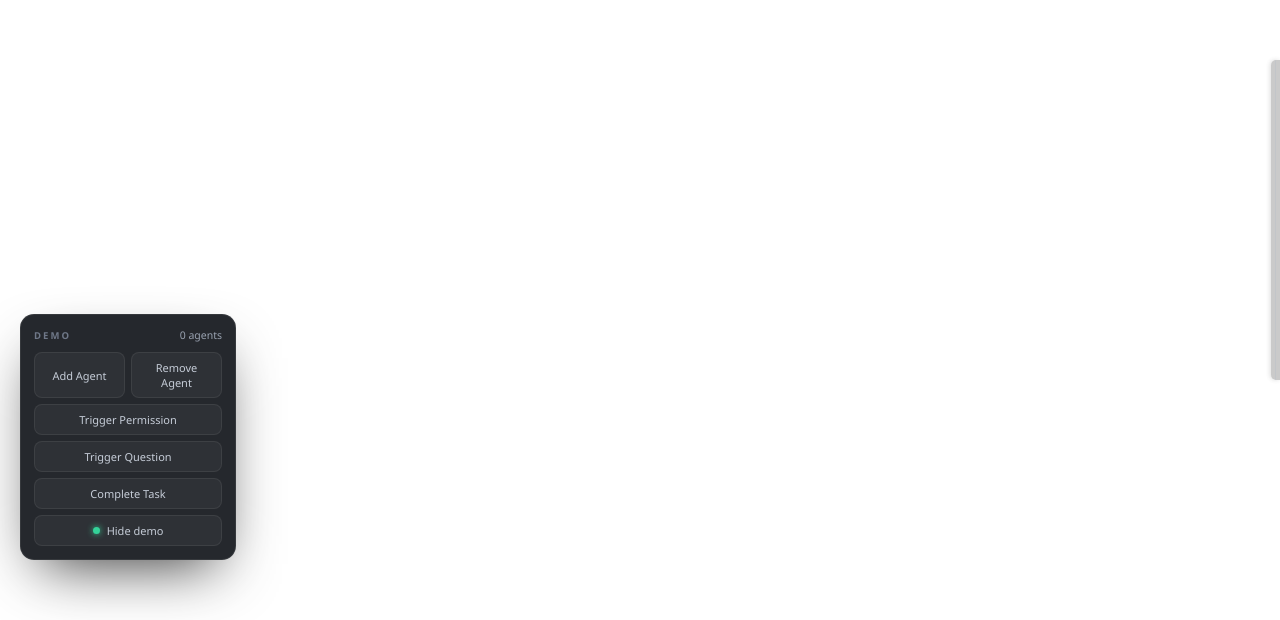
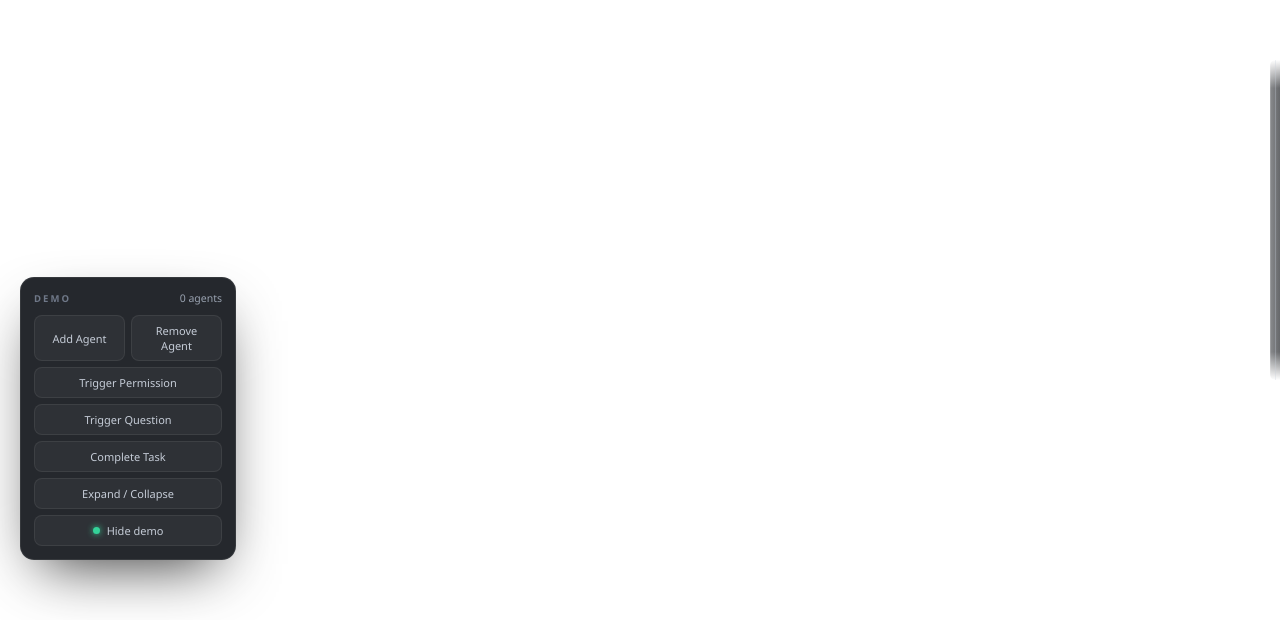
Before and after one commit to Byrrajus12/mngr, a React (Vite) app: page / in a window 1280 px wide. Shown: the part 180-800 px from the top of the page. Built offline with nearby package versions, Linux system fonts and the light colour scheme.

Commit message:
v0.2: expand and collapse toggle, filament visibility, segment widths

```diff
--- a/src/App.tsx
+++ b/src/App.tsx
@@ -233,6 +233,14 @@ function App() {
     setDemoSessions((current) => current.slice(0, -1));
   }
 
+  function toggleExpand() {
+    if (modeRef.current === "expanded") {
+      collapse();
+    } else {
+      expand();
+    }
+  }
+
   function updateRandomWorkingDemoSession(update: (session: Session) => Session) {
     setDemoSessions((current) => {
       const working = current
@@ -305,6 +313,7 @@ function App() {
           onTriggerPermission={triggerDemoPermission}
           onTriggerQuestion={triggerDemoQuestion}
           onCompleteTask={completeDemoTask}
+          onToggleExpand={toggleExpand}
         />
       ) : null}
     </div>
--- a/src/components/DemoPanel.tsx
+++ b/src/components/DemoPanel.tsx
@@ -7,6 +7,7 @@ type DemoPanelProps = {
   onTriggerPermission: () => void;
   onTriggerQuestion: () => void;
   onCompleteTask: () => void;
+  onToggleExpand: () => void;
 };
 
 function DemoPanel({
@@ -16,6 +17,7 @@ function DemoPanel({
   onTriggerPermission,
   onTriggerQuestion,
   onCompleteTask,
+  onToggleExpand,
 }: DemoPanelProps) {
   const [visible, setVisible] = useState(true);
 
@@ -42,6 +44,7 @@ function DemoPanel({
         <button className="dbtn wide" type="button" onClick={onTriggerPermission}>Trigger Permission</button>
         <button className="dbtn wide" type="button" onClick={onTriggerQuestion}>Trigger Question</button>
         <button className="dbtn wide" type="button" onClick={onCompleteTask}>Complete Task</button>
+        <button className="dbtn wide" type="button" onClick={onToggleExpand}>Expand / Collapse</button>
         <button className="dbtn mute" type="button" onClick={() => setVisible(false)}>
           <span className="sq" />
           Hide demo
--- a/src/components/Filament.tsx
+++ b/src/components/Filament.tsx
@@ -23,9 +23,9 @@ function statusKind(session: Session) {
 
 function segmentWidth(session: Session) {
   const kind = statusKind(session);
-  if (kind === "approval" || kind === "question") return 4;
-  if (kind === "done") return 3;
-  return 2;
+  if (kind === "approval" || kind === "question") return 4.5;
+  if (kind === "done") return 3.5;
+  return 3.5;
 }
 
 function elapsed(startedAt: number, now: number, lastEventAt?: number) {
--- a/src/styles/filament.css
+++ b/src/styles/filament.css
@@ -25,12 +25,16 @@
   top: 0;
   right: 0;
   bottom: 0;
-  width: 9px;
+  width: 10px;
   border-radius: 5px 0 0 5px;
-  background: rgba(0, 0, 0, 0.28);
-  box-shadow: -1px 0 5px rgba(0, 0, 0, 0.18);
+  background: linear-gradient(to left, rgba(8, 11, 16, 0.62), rgba(8, 11, 16, 0.48));
+  box-shadow:
+    inset 1px 0 0 rgba(255, 255, 255, 0.16),
+    -2px 0 10px rgba(0, 0, 0, 0.35);
+  -webkit-mask-image: linear-gradient(to bottom, transparent, black 28px, black calc(100% - 28px), transparent);
+  mask-image: linear-gradient(to bottom, transparent, black 28px, black calc(100% - 28px), transparent);
   content: "";
-  opacity: .75;
+  opacity: 1;
   transition: none;
 }
 
@@ -40,7 +44,7 @@
   top: 0;
   height: 100%;
   width: 1px;
-  background: rgba(174, 184, 199, 0.55);
+  background: rgba(200, 208, 220, 0.7);
   border-radius: 1px;
   opacity: 0;
   transition: opacity .6s ease;
@@ -89,7 +93,7 @@
 
 .seg.done {
   background: var(--white);
-  box-shadow: 0 0 10px rgba(244, 246, 251, .6);
+  box-shadow: 0 0 8px rgba(244, 246, 251, .45);
   opacity: .85;
 }
 
```
